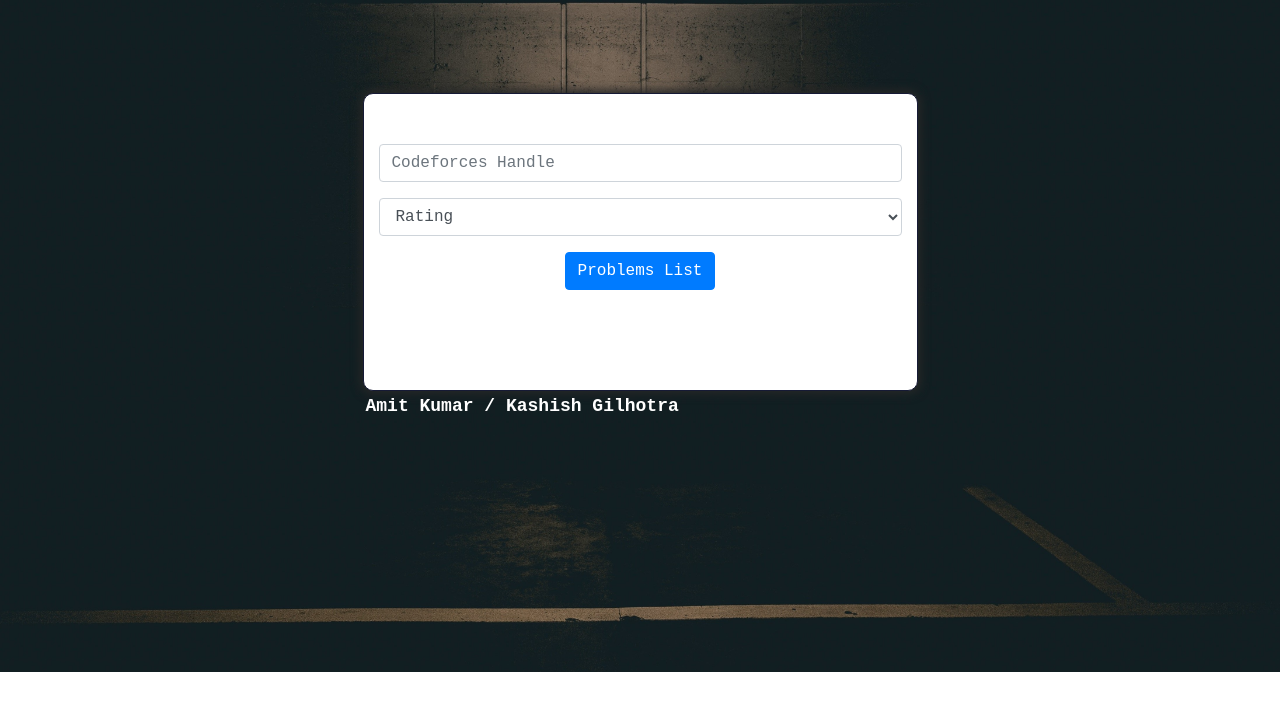
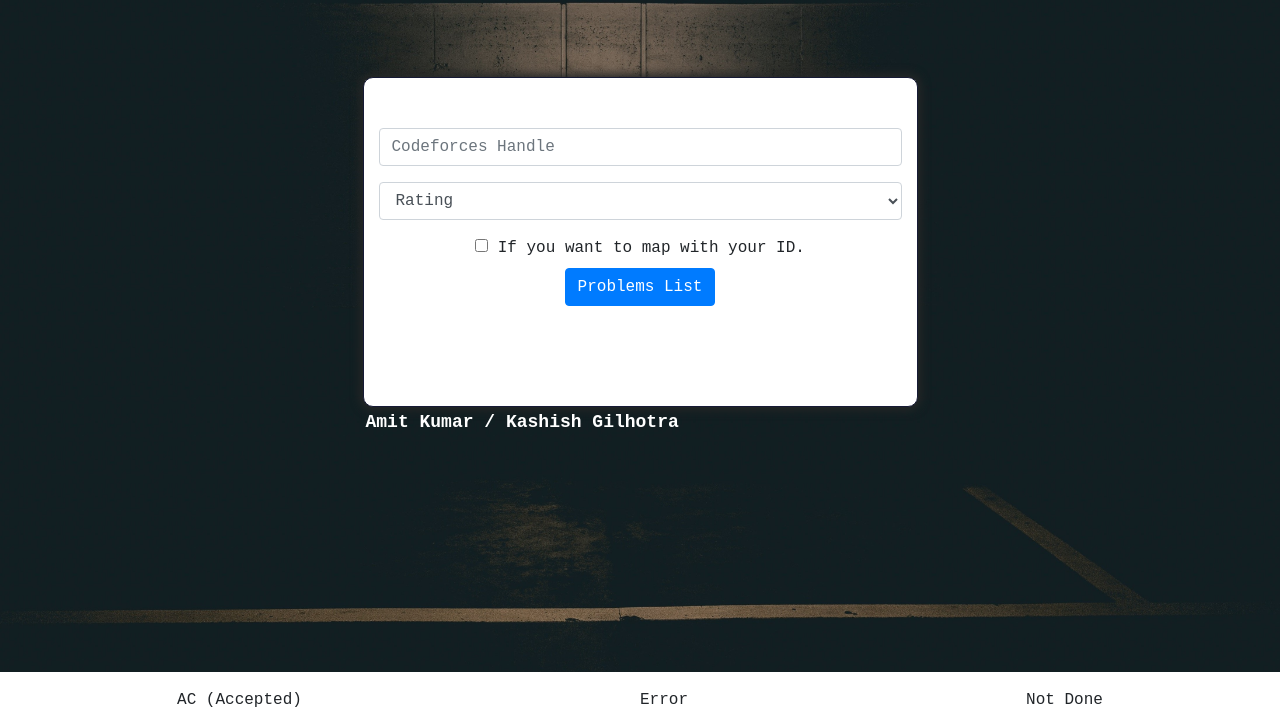
Before and after one commit to Kashish001/CFrange, a website with bundled scripts: page index.html in a window 1280 px wide. Shown: the part 128-856 px from the top of the page. Before the commit the page ends 800 px from the top, so only its background shows below. Built offline with nearby package versions, Linux system fonts and the light colour scheme.

Commit message:
Updation in UI and User Problems Comparison

```diff
--- a/index.html
+++ b/index.html
@@ -6,7 +6,6 @@
       window.dataLayer = window.dataLayer || [];
       function gtag(){dataLayer.push(arguments);}
       gtag('js', new Date());
-
       gtag('config', 'G-WW26MX9X4S');
     </script>
     <meta name="keywords" content="codeforces, user submissions when he was newbie or pupil, problem list, ladders">
@@ -19,6 +18,7 @@
     <link rel="stylesheet" href="https://maxcdn.bootstrapcdn.com/bootstrap/4.4.1/css/bootstrap.min.css">
     <link rel="stylesheet" href="https://cdnjs.cloudflare.com/ajax/libs/font-awesome/4.7.0/css/font-awesome.min.css">
     <title>CF Range</title>
+
 </head>
 <body>
     <div class="cc">
@@ -49,6 +49,12 @@
                             <option class="v" value="Legendary Grandmaster">Legendary Grandmaster</option>
                         </select>
                     </div>
+                    <div id ="void" class="form-group" style="display: none;">
+                        <input class="form-control" name="player" id="playerId" type="text" placeholder="Your User Id" style="text-decoration: none !important;"/>
+                    </div>
+                    <input type="checkbox" id="userId" value="user" onclick="myFun()">
+                    <label for="userId">If you want to map with your ID.</label>
+                    <br/>
                     <a href="#pt"><button type="submit" class="btn btn-primary" id = "button" >Problems List</button></a>
                 </form>
                 <span class="love">
@@ -57,11 +63,36 @@
             </div>
         </div>
     </div>
+    <div class="d-flex flex-row flex-wrap m-2 justify-content-around" id = "flexOfVerdict">
+    <div class="d-flex p-2">
+        <div class="key ac"></div>
+        <div>AC (Accepted)</div>
+    </div>
+    <div class="d-flex p-2">
+        <div class="key wa"></div>
+        <div>Error</div>
+    </div>
+    <div class="d-flex p-2">
+        <div class="key not"></div>
+        <div>Not Done</div>
+    </div>
+</div>
     <!-- Problems list -->
     <section id="pt">
 
     </section>
 
 </body>
+<script>
+    function myFun() {
+        var checkBox = document.getElementById("userId");
+        var text = document.getElementById("void");
+        if (checkBox.checked == true){
+            text.style.display = "block";
+        } else {
+            text.style.display = "none";
+        }
+    }
+</script>
 <script src="./dist/bundle.js"></script>
 </html>
```
